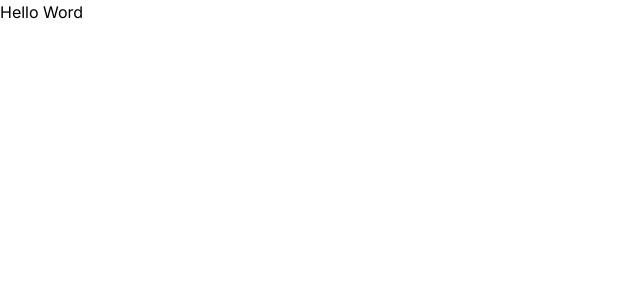
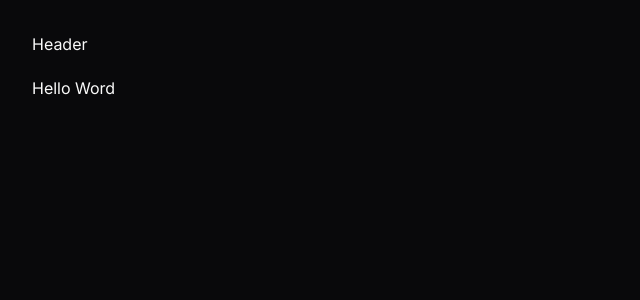
Before and after one commit to CaioEliws/devstore, a Next.js app: page / in a window 1280 px wide. Shown: the top 300 px of the page, without its empty margins (0-640 px from the left). Built offline with nearby package versions, Linux system fonts and the light colour scheme.

Commit message:
update the project structure

```diff
--- /dev/null
+++ b/src/app/(store)/(home)/loading.tsx
@@ -0,0 +1,3 @@
+export default function HomeLoading() {
+    return <p>Carregando...</p>
+}
--- /dev/null
+++ b/src/app/(store)/(home)/page.tsx
@@ -0,0 +1,7 @@
+export default async function Home() {
+  await new Promise((resolve) => setTimeout(resolve, 2000))
+
+  return (
+      <h1>Hello Word</h1>
+  );
+}
--- /dev/null
+++ b/src/app/(store)/layout.tsx
@@ -0,0 +1,12 @@
+import { ReactNode } from "react";
+
+import { Header } from "@/components/header";
+
+export default function StoreLayout({ children } : { children: ReactNode }) {
+    return (
+        <div className="mx-auto grid min-h-screen w-full max-w-[1600px] grid-rows-app gap-5 p-8">
+            <Header />
+            {children}
+        </div>
+    )
+}
--- /dev/null
+++ b/src/app/(store)/search/loading.tsx
@@ -0,0 +1,3 @@
+export default function SearchLoading() {
+    return <p>Carregando busca...</p>
+}
--- /dev/null
+++ b/src/app/(store)/search/page.tsx
@@ -0,0 +1,7 @@
+export default async function Home() {
+    await new Promise((resolve) => setTimeout(resolve, 2000))
+
+    return (
+        <h1>Search</h1>
+    );
+  }
--- a/src/app/layout.tsx
+++ b/src/app/layout.tsx
@@ -15,7 +15,7 @@
 }>) {
   return (
     <html lang="pt" className={inter.variable}>
-      <body>{children}</body>
+      <body className="bg-zinc-950 text-zinc-50 antialiased">{children}</body>
     </html>
   );
 }
--- a/src/app/page.tsx
+++ /dev/null
@@ -1,5 +0,0 @@
-export default function Home() {
-  return (
-      <h1>Hello Word</h1>
-  );
-}
--- /dev/null
+++ b/src/components/header.tsx
@@ -0,0 +1,3 @@
+export function Header() {
+    return <div>Header</div>
+}
--- a/tailwind.config.ts
+++ b/tailwind.config.ts
@@ -9,7 +9,10 @@
   theme: {
     fontFamily: {
       sans: "var(--font-inter)"
-    }
+    },
+    gridTemplateRows: {
+      app: 'min-content max-content',
+    },
   },
   plugins: [],
 };
```
Also changed, not shown: src/app/search/page.tsx (deleted).
